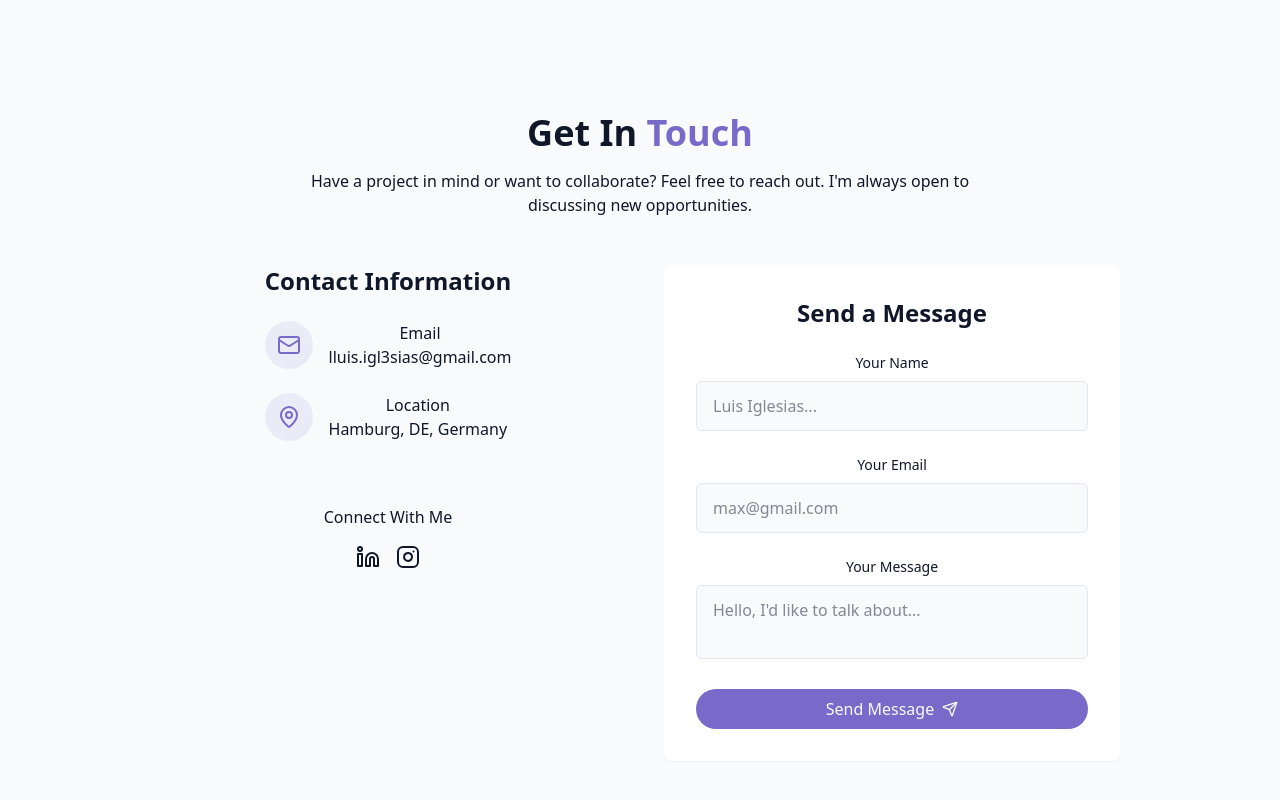
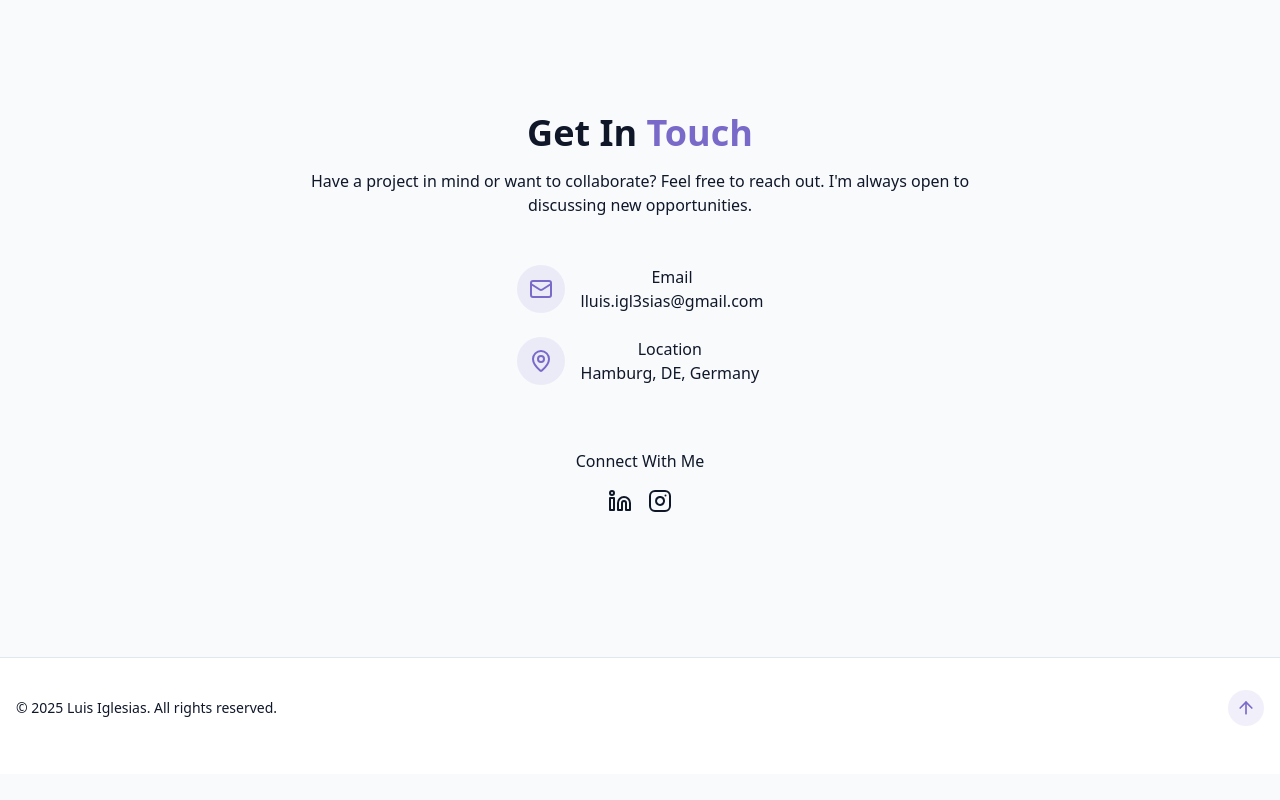
Before and after one commit to LuisIglesiass/portfolio-luisigl3sias, a React (Vite) app in the folder vite-project/: page / in a window 1280 px wide. Shown: the part 3707-4507 px from the top of the page. After the commit the page ends 4481 px from the top, so only its background shows below. Built offline with nearby package versions, Linux system fonts and the light colour scheme.

Commit message:
deleted sending email section

```diff
--- a/vite-project/src/components/ContactSection.jsx
+++ b/vite-project/src/components/ContactSection.jsx
@@ -3,32 +3,11 @@ import {
 	Linkedin,
 	Mail,
 	MapPin,
-	Phone,
-	Send,
-	Twitch,
-	Twitter,
+	Send
   } from "lucide-react";
-  import { cn } from "@/lib/utils";
-  import { useToast } from "@/hooks/use-toast";
-  import { useState } from "react";
 
   export const ContactSection = () => {
-	const { toast } = useToast();
-	const [isSubmitting, setIsSubmitting] = useState(false);
 
-	const handleSubmit = (e) => {
-	  e.preventDefault();
-
-	  setIsSubmitting(true);
-
-	  setTimeout(() => {
-		toast({
-		  title: "Message sent!",
-		  description: "Thank you for your message. I'll get back to you soon.",
-		});
-		setIsSubmitting(false);
-	  }, 1500);
-	};
 	return (
 	  <section id="contact" className="py-24 px-4 relative bg-secondary/30">
 		<div className="container mx-auto max-w-5xl">
@@ -41,12 +20,8 @@ import {
 			I'm always open to discussing new opportunities.
 		  </p>
 
-		  <div className="grid grid-cols-1 md:grid-cols-2 gap-12 justify-center">
+		  <div className="grid grid-cols-1 md:grid-cols-1 gap-12 justify-center">
 			<div className="space-y-8 mx-auto text-center">
-			  <h3 className="text-2xl font-semibold mb-6">
-				Contact Information
-			  </h3>
-
 			  <div className="space-y-6 justify-center">
 				<div className="flex items-start space-x-4">
 				  <div className="p-3 rounded-full bg-primary/10">
@@ -87,79 +62,6 @@ import {
 				</div>
 			  </div>
 			</div>
-
-			<div
-			  className="bg-card p-8 rounded-lg shadow-xs"
-			  onSubmit={handleSubmit}
-			>
-			  <h3 className="text-2xl font-semibold mb-6"> Send a Message</h3>
-
-			  <form className="space-y-6">
-				<div>
-				  <label
-					htmlFor="name"
-					className="block text-sm font-medium mb-2"
-				  >
-					{" "}
-					Your Name
-				  </label>
-				  <input
-					type="text"
-					id="name"
-					name="name"
-					required
-					className="w-full px-4 py-3 rounded-md border border-input bg-background focus:outline-hidden foucs:ring-2 focus:ring-primary"
-					placeholder="Luis Iglesias..."
-				  />
-				</div>
-
-				<div>
-				  <label
-					htmlFor="email"
-					className="block text-sm font-medium mb-2"
-				  >
-					{" "}
-					Your Email
-				  </label>
-				  <input
-					type="email"
-					id="email"
-					name="email"
-					required
-					className="w-full px-4 py-3 rounded-md border border-input bg-background focus:outline-hidden foucs:ring-2 focus:ring-primary"
-					placeholder="max@gmail.com"
-				  />
-				</div>
-
-				<div>
-				  <label
-					htmlFor="message"
-					className="block text-sm font-medium mb-2"
-				  >
-					{" "}
-					Your Message
-				  </label>
-				  <textarea
-					id="message"
-					name="message"
-					required
-					className="w-full px-4 py-3 rounded-md border border-input bg-background focus:outline-hidden foucs:ring-2 focus:ring-primary resize-none"
-					placeholder="Hello, I'd like to talk about..."
-				  />
-				</div>
-
-				<button
-				  type="submit"
-				  disabled={isSubmitting}
-				  className={cn(
-					"cosmic-button w-full flex items-center justify-center gap-2"
-				  )}
-				>
-				  {isSubmitting ? "Sending..." : "Send Message"}
-				  <Send size={16} />
-				</button>
-			  </form>
-			</div>
 		  </div>
 		</div>
 	  </section>
--- a/vite-project/src/components/ProjectsSection.jsx
+++ b/vite-project/src/components/ProjectsSection.jsx
@@ -7,8 +7,8 @@ const projects = [
     description: "Real-time CO₂ and energy tracking with data visualization and category-based analysis.",
     image: "/projects/SmartEnergy.jpg",
     tags: ["Next.js", "TailwindCSS", "MongoDB"],
-    demoUrl: "#",
-    githubUrl: "https://github.com/LuisIglesiass/SmartEnergy2",
+    demoUrl: "https://smart-energy-2e28tkmmo-luis-iglesias-projects.vercel.app",
+    githubUrl: "https://github.com/LuisIglesiass/SmartEnergy",
   },
   {
     id: 2,
@@ -17,7 +17,6 @@ const projects = [
       "Minimalist habit tracker with progress visualization and smart tracking features.",
     image: "/projects/HabitFlow.jpg",
     tags: ["React", "Tailwind", "Typescript"],
-    demoUrl: "#",
     githubUrl: "https://github.com/LuisIglesiass/habit-tracker",
   },
   {
@@ -27,7 +26,7 @@ const projects = [
       "Lightweight calculator designed for quick and easy calculations.",
     image: "/projects/CalculatorApp.jpg",
     tags: ["Javascript", "CSS", "HTML"],
-    demoUrl: "#",
+    demoUrl: "https://calculator-app-snowy-mu.vercel.app/",
     githubUrl: "https://github.com/LuisIglesiass/calculator-app",
   },
 ];
--- a/vite-project/src/components/SkillsSection.jsx
+++ b/vite-project/src/components/SkillsSection.jsx
@@ -6,7 +6,7 @@ const skills = [
 	{ name: "HTML/CSS", level: 95, category: "frontend" },
 	{ name: "JavaScript", level: 70, category: "frontend" },
 	{ name: "React", level: 65, category: "frontend" },
-	{ name: "TypeScript", level: 765, category: "frontend" },
+	{ name: "TypeScript", level: 75, category: "frontend" },
 	{ name: "Tailwind CSS", level: 80, category: "frontend" },
 	{ name: "Next.js", level: 60, category: "frontend" },
 	{ name: "Angular", level: 70, category: "frontend" },
```
